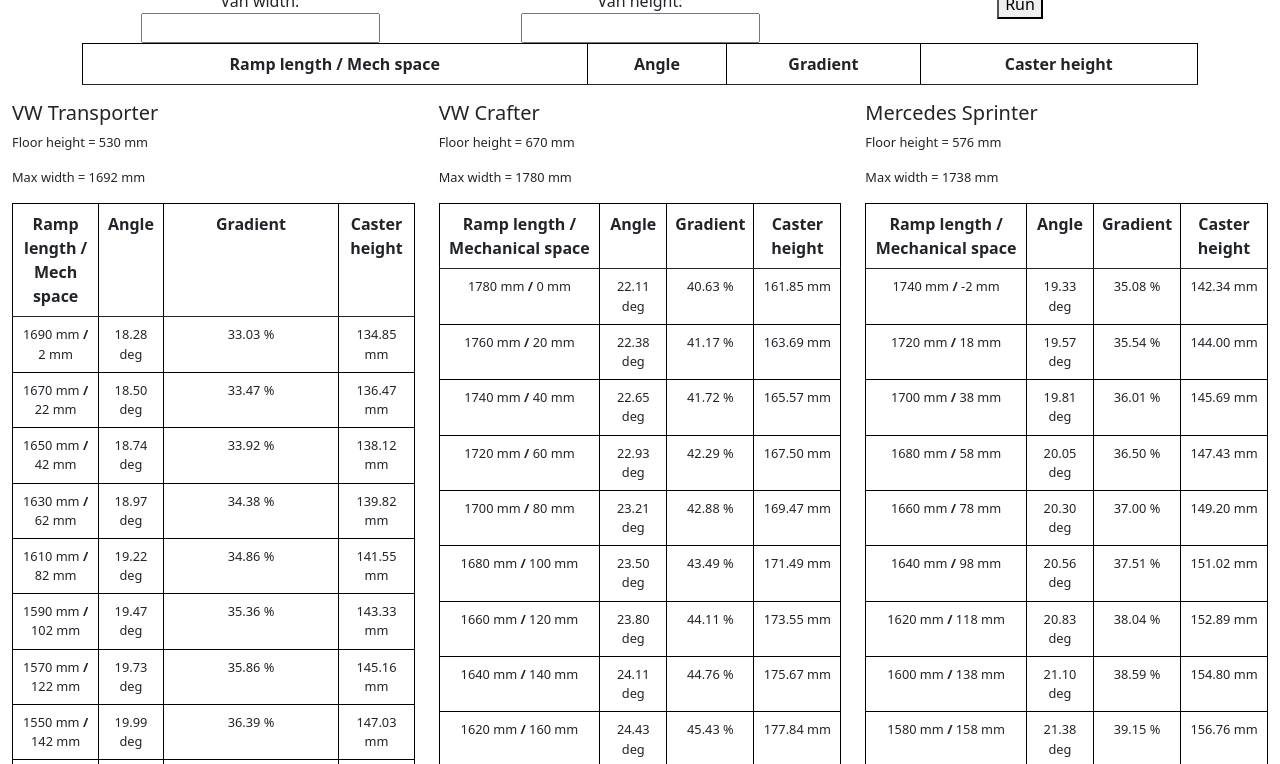
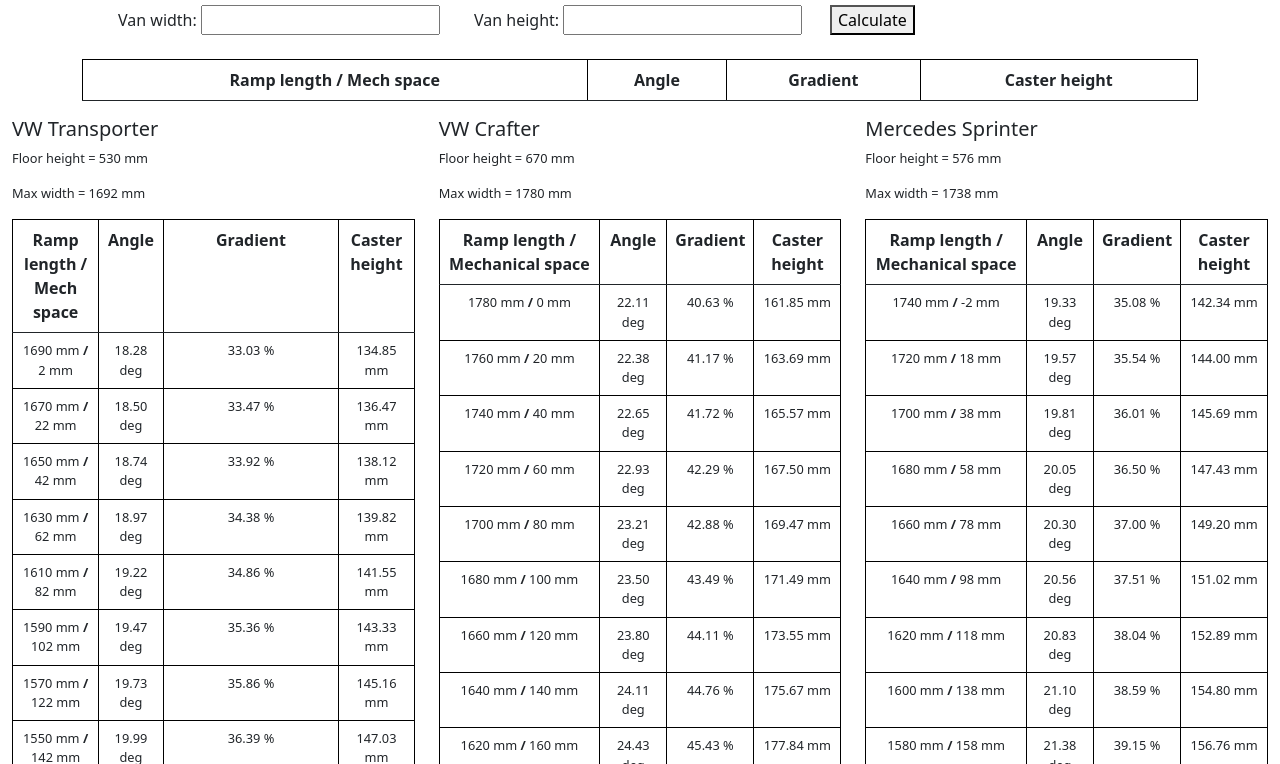
Before and after one commit to PeterKellett/sandbox, a plain HTML site: page index.html in a window 1280 px wide. Shown: the part 67-831 px from the top of the page. Drawn offline with nearby package versions, Linux system fonts and the light colour scheme.

```diff
--- a/index.html
+++ b/index.html
@@ -19,17 +19,19 @@
     <div class="container-fluid">
         <div class="container">
             <h1 class="text-center">Ramp lengths and angles</h1>
-            <form class="row text-center">
+            <form class="">
+                <div class="row justify-content-center m-4">
                     <div class="col">
-                    <label for="van-width">Van width:</label><br>
-                    <input type="text" id="van-width" name="van-width"><br>
+                        <label for="van-width">Van width:</label>
+                        <input type="text" id="van-width" name="van-width">
                     </div>
                     <div class="col">
-                    <label for="van-height">Van height:</label><br>
+                        <label for="van-height">Van height:</label>
                         <input type="text" id="van-height" name="van-height">
                     </div>
                     <div class="col">
-                    <button id="submit1">Run</button>
+                        <button type="button" id="submit1">Calculate</button>
+                    </div>
                 </div>
             </form>
             <table class="table text-center">
--- a/static/js/main.js
+++ b/static/js/main.js
@@ -54,6 +54,7 @@
     }
 
     $("#submit1").click(function () {
+        $("#ramp-data").empty();
         console.log("submit")
         var vanWidth = $("#van-width").val();
         var vanHeight = $("#van-height").val();
```
Lines whose indentation alone changed are shown as unchanged.
